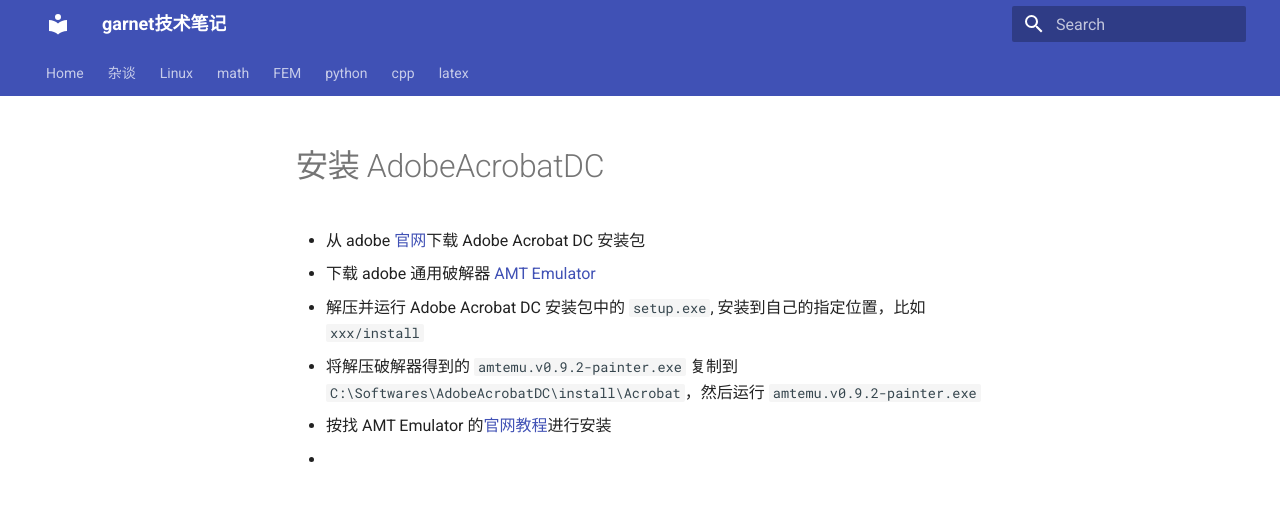
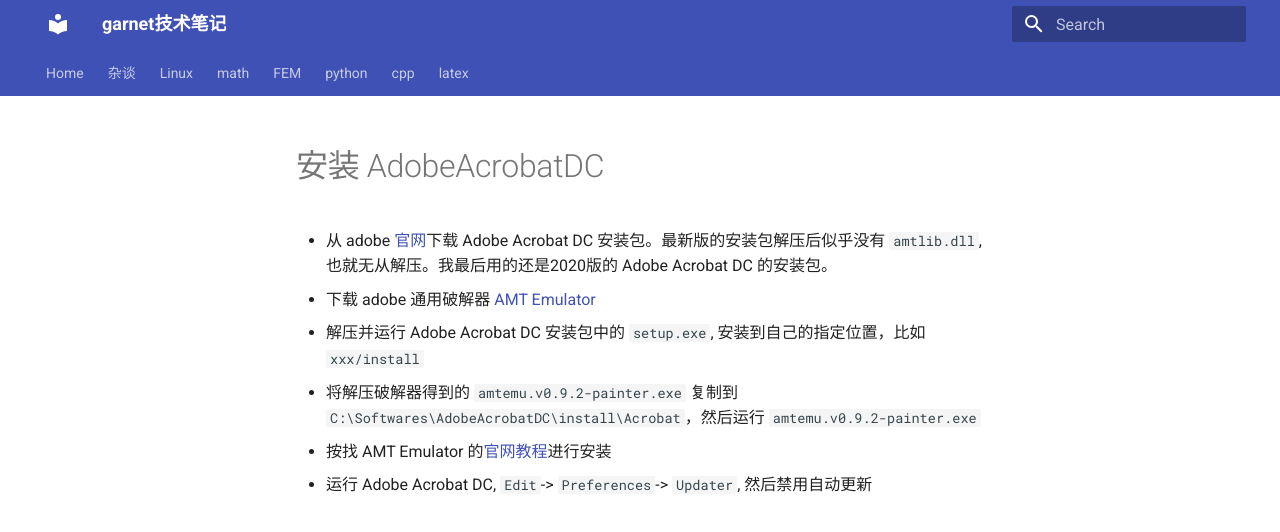
Before and after one commit to ymma98/technotes, an MkDocs documentation site: the page built from docs/杂谈/安装AdobeAcrobatDC.md, in a window 1280 px wide. Shown: the top 532 px of the page. Built offline with MkDocs 1.6.1 and Material for MkDocs 9.7.7, drawn with Linux system fonts in a browser that asks for light colours.

Commit message:
docs/杂谈/安装AdobeAcrobatDC.md updated from https://stackedit.cn/

```diff
--- a/docs/杂谈/安装AdobeAcrobatDC.md
+++ b/docs/杂谈/安装AdobeAcrobatDC.md
@@ -1,13 +1,13 @@
 # 安装 AdobeAcrobatDC
 
 
-* 从 adobe [官网](https://helpx.adobe.com/cn/acrobat/kb/acrobat-dc-downloads.html)下载 Adobe Acrobat DC 安装包
+* 从 adobe [官网](https://helpx.adobe.com/cn/acrobat/kb/acrobat-dc-downloads.html)下载 Adobe Acrobat DC 安装包。最新版的安装包解压后似乎没有 `amtlib.dll`, 也就无从解压。我最后用的还是2020版的 Adobe Acrobat DC 的安装包。
 * 下载 adobe 通用破解器 [AMT Emulator](https://amtemu-official.com/amtemu-v0-9-2-patcher/)
 * 解压并运行 Adobe Acrobat DC 安装包中的 `setup.exe`, 安装到自己的指定位置，比如  `xxx/install`
 * 将解压破解器得到的 `amtemu.v0.9.2-painter.exe` 复制到 `C:\Softwares\AdobeAcrobatDC\install\Acrobat`，然后运行  `amtemu.v0.9.2-painter.exe`
 * 按找 AMT Emulator 的[官网教程](https://amtemu-official.com/)进行安装
-*
+* 运行 Adobe Acrobat DC, `Edit`-> `Preferences`-> `Updater`, 然后禁用自动更新
 <!--stackedit_data:
-eyJoaXN0b3J5IjpbLTIwNzc2Mzg3ODQsLTY5MzE0ODIxNiwtMT
-Y4MDcxMDU0OSwtMjEyOTU5OTMyMiwtMTQ3NTM0NDM0Ml19
+eyJoaXN0b3J5IjpbNDMxODU2MjA3LC02OTMxNDgyMTYsLTE2OD
+A3MTA1NDksLTIxMjk1OTkzMjIsLTE0NzUzNDQzNDJdfQ==
 -->
```
